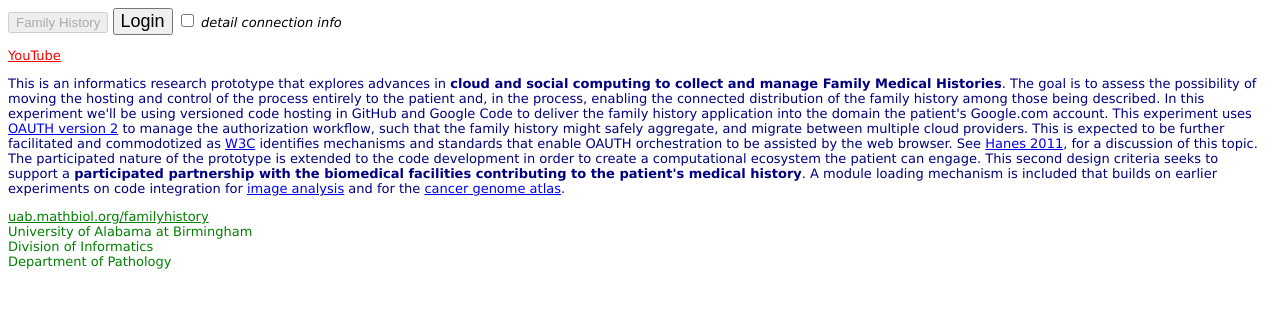
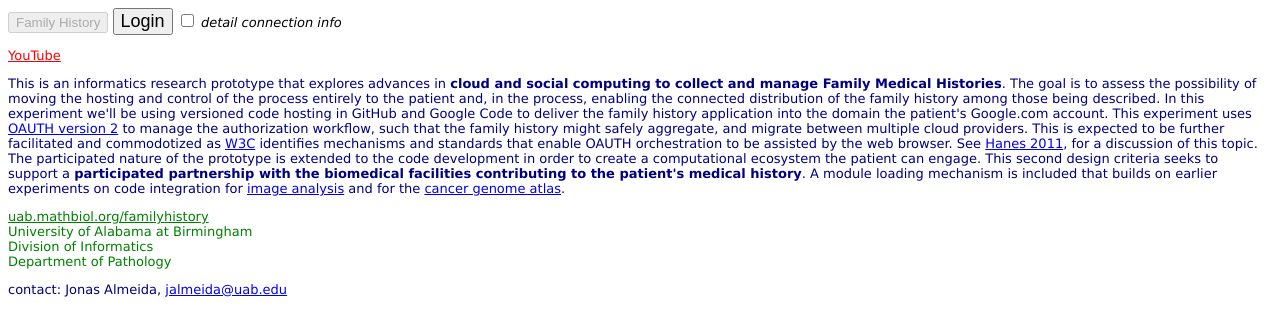
Before and after one commit to familyhistory/familyhistory.github.com, a plain HTML site: page index.html in a window 1280 px wide. Drawn offline with Linux system fonts and the light colour scheme.

Commit message:
email contact

```diff
--- a/index.html
+++ b/index.html
@@ -16,6 +16,7 @@
 <br>Division of Informatics
 <br>Department of Pathology
 <p>
+<p>contact: Jonas Almeida, <a href="mailto:jalmeida@uab.edu">jalmeida@uab.edu</a></p>
 
 </div>
 
```
